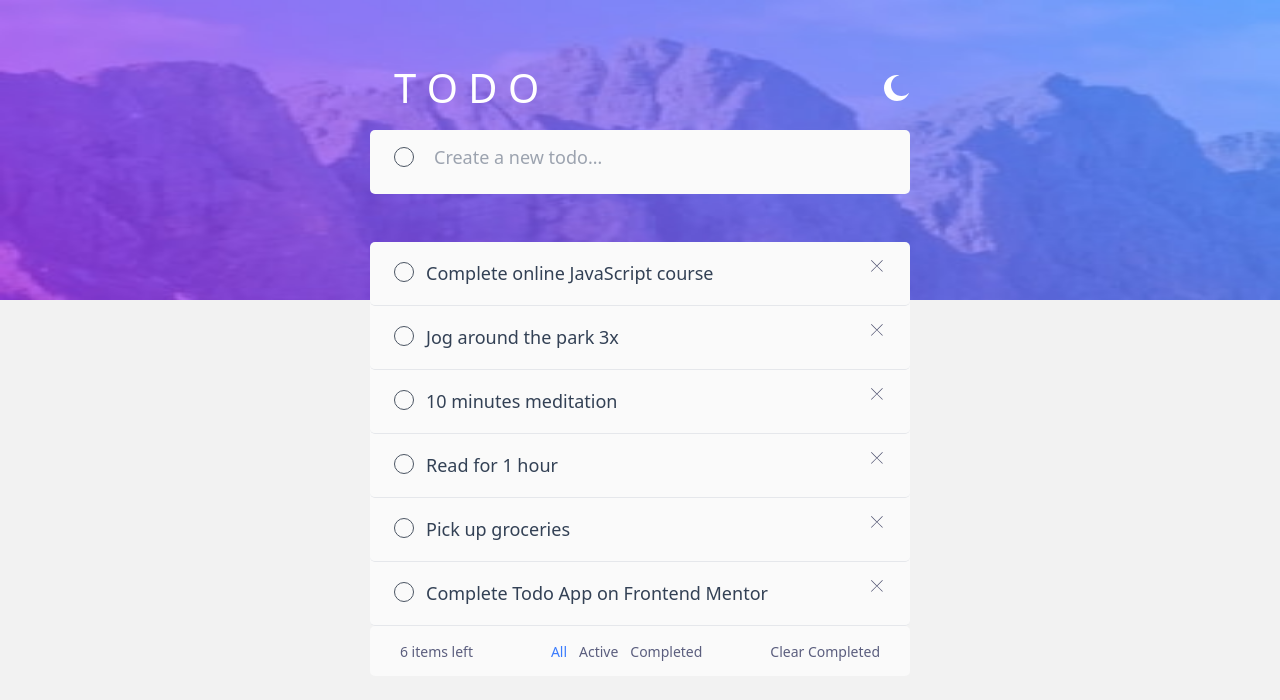
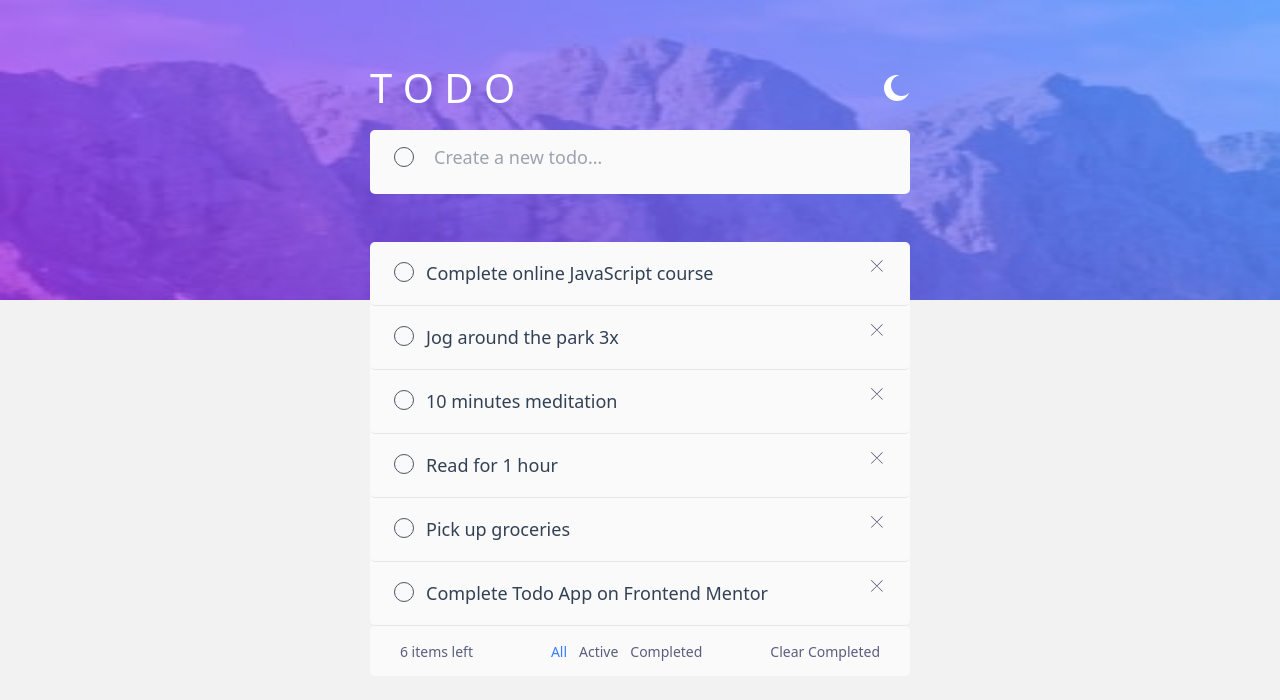
Before and after one commit to kapana1004/todo, a React (Create React App) app: page / in a window 1280 px wide. Shown: the top 700 px of the page. Built offline with nearby package versions, Linux system fonts and the light colour scheme.

Commit message:
corect title styles

```diff
--- a/src/components/todo-list.jsx
+++ b/src/components/todo-list.jsx
@@ -117,7 +117,7 @@ const Todo = (props) => {
       <div className=" justify-center items-center ">
         <div className=" items-center ">
           <div className="flex justify-between flex-row pt-[50px]  items-center xl:w-[540px] xl:pt-[70px] ">
-            <span className=" text-3xl ml-[24px]  text-white  xl:text-[40px]">
+            <span className=" text-3xl   text-white  xl:text-[40px]">
               {" "}
               T O D O{" "}
             </span>
```
